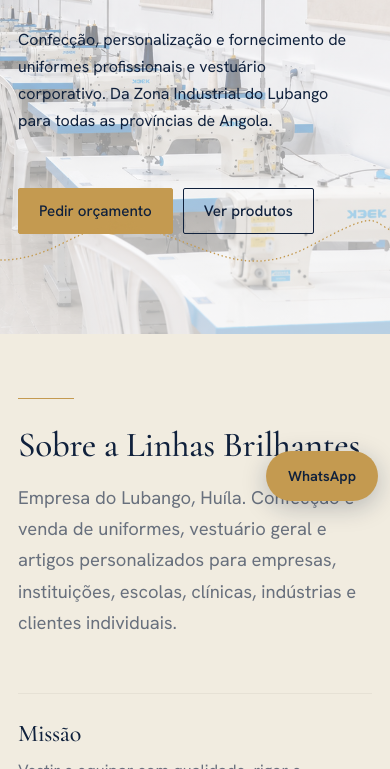
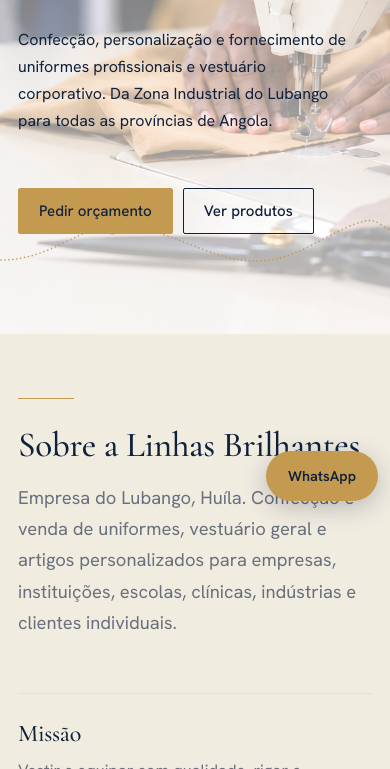
Before and after one commit to mcapuqui-rgb/Linhas-Brilhantes, a website with bundled scripts: page src/index.html in a window 390 px wide. Shown: the part 331-1100 px from the top of the page. Built offline with nearby package versions, Linux system fonts and the light colour scheme.

Commit message:
Atualização de efeitos e melhorias na responsividade

```diff
--- a/public/css/styles.css
+++ b/public/css/styles.css
@@ -7,6 +7,14 @@
    escuros só redefinem variáveis. Nenhum componente tem
    regras próprias por tema, o que evita conflitos de
    especificidade entre o claro automático e o manual.
+
+   Efeito de abertura (precisa do JS que põe a classe
+   "bg-calmo" no <html> 3 s depois de abrir a página):
+   - Ao abrir, as imagens de fundo aparecem sem véu.
+   - Passados 3 s, o véu sobe aos poucos até ao nível final.
+   - Véu da página: secção 3 (html::after) e variáveis
+     --page-veil / --page-veil-sm da secção 1.
+   - Véu do hero: secção 8B (.hero-slides::after).
 
    Alterações acrescentadas:
    - Secção 8B: fundo do hero com troca de imagens (fade)
@@ -44,13 +52,16 @@
   --ghost-color: #10213C;
   --ghost-hover: var(--gold-text);
 
-  /* Fundo da página (imagem sob um véu creme) */
-  --page-img:
-    linear-gradient(rgba(251, 250, 247, .95), rgba(251, 250, 247, 0.39)),
-    url("../img/Background/Background3.jpg");
-  --page-img-sm:
-    linear-gradient(rgba(251, 250, 247, 0.26), rgba(251, 250, 247, 0.233)),
-    url("../img/Background/Background3.jpg");
+  /* Fundo da página: a imagem e o véu são separados.
+     --page-veil    = véu final em computador (sobe 3 s depois de abrir)
+     --page-veil-sm = véu final em ecrãs até 860px
+     Para ver menos a imagem no fim, aumente os números (0 a 1). */
+  --page-img: url("../img/Background/Background3.jpg");
+  --page-veil:    linear-gradient(rgba(251, 250, 247, .95), rgba(251, 250, 247, 0.904));
+  --page-veil-sm: linear-gradient(rgba(251, 250, 247, 0.808), rgba(255, 255, 255, 0.856));
+
+  /* Duração da subida do véu (vale para a página e para o hero) */
+  --veil-time: 2.5s;
 
   /* Hero */
   --hero-img: url(../img/Background/Background3.jpg);
@@ -102,12 +113,9 @@
     --ghost-color: #FFFFFF;
     --ghost-hover: #C49A50;
 
-    --page-img:
-      linear-gradient(#10213C, rgba(0, 0, 0, .863)),
-      url("../img/Background/Background3.jpg");
-    --page-img-sm:
-      linear-gradient(rgba(16, 33, 60, .96), rgba(0, 0, 0, .93)),
-      url("../img/Background/Background3.jpg");
+    --page-img: url("../img/Background/Background3.jpg");
+    --page-veil:    linear-gradient(#10213C, rgba(0, 0, 0, .863));
+    --page-veil-sm: linear-gradient(rgba(16, 33, 60, .96), rgba(0, 0, 0, .93));
 
     --hero-img: url(../img/Background/Background3.jpg);
     --hero-overlay: linear-gradient(
@@ -151,12 +159,9 @@
   --ghost-color: #FFFFFF;
   --ghost-hover: #C49A50;
 
-  --page-img:
-    linear-gradient(#10213C, rgba(0, 0, 0, .863)),
-    url("../img/Background/Background3.jpg");
-  --page-img-sm:
-    linear-gradient(rgba(16, 33, 60, .96), rgba(0, 0, 0, .93)),
-    url("../img/Background/Background3.jpg");
+  --page-img: url("../img/Background/Background3.jpg");
+  --page-veil:    linear-gradient(#10213C, rgba(0, 0, 0, .863));
+  --page-veil-sm: linear-gradient(rgba(16, 33, 60, .96), rgba(0, 0, 0, .93));
 
   --hero-img: url(../img/Background/Background3.jpg);
   --hero-overlay: linear-gradient(
@@ -241,7 +246,8 @@ html {
 
 /* Imagem de fundo da página numa camada fixa atrás do conteúdo.
    "background-attachment: fixed" não funciona no iOS e, com "scroll",
-   o "cover" esticaria a imagem pela altura total da página. */
+   o "cover" esticaria a imagem pela altura total da página.
+   Aqui vai só a imagem, sem véu: ao abrir, vê-se por inteiro. */
 html::before {
   content: "";
 
@@ -255,6 +261,37 @@ html::before {
   background-repeat: no-repeat;
 
   pointer-events: none;
+}
+
+/* Véu da página, por cima da imagem. Começa transparente e,
+   quando o JS põe "bg-calmo" no <html> (3 s depois de abrir),
+   sobe aos poucos até ao nível final definido em --page-veil. */
+html::after {
+  content: "";
+
+  position: fixed;
+  inset: 0;
+  z-index: -1;
+
+  background: var(--page-veil);
+  opacity: 0;
+  transition: opacity var(--veil-time) ease;
+
+  pointer-events: none;
+}
+
+html.bg-calmo::after {
+  opacity: 1;
+}
+
+@media (max-width: 860px) {
+  html::after {
+    background: var(--page-veil-sm);
+  }
+
+  html::before {
+    background-image: url("../img/Background/Background3_mobile.jpg");
+  }
 }
 
 body {
@@ -722,7 +759,11 @@ nav a:not(.btn):hover::after {
   opacity: 1;
 }
 
-/* Véu do tema por cima das imagens (o mesmo que o hero usa) */
+/* Véu do tema por cima das imagens do hero.
+   Começa transparente (imagens por inteiro) e sobe quando o JS
+   põe "bg-calmo" no <html>, junto com o véu da página.
+   Para o hero ter o véu desde o início, apague as 3 linhas
+   marcadas com (*) e o bloco "html.bg-calmo .hero-slides::after". */
 .hero-slides::after {
   content: "";
 
@@ -730,6 +771,13 @@ nav a:not(.btn):hover::after {
   inset: 0;
 
   background-image: var(--hero-overlay);
+
+  opacity: 0;                                   /* (*) */
+  transition: opacity var(--veil-time) ease;    /* (*) */
+}
+
+html.bg-calmo .hero-slides::after {
+  opacity: 1;                                   /* (*) */
 }
 
 /* Conteúdo e linhas do hero ficam acima do fundo */
@@ -1410,12 +1458,6 @@ footer {
       70% center;
   }
 
-  /* Ecrãs pequenos: a imagem é muito recortada e o texto ocupa a
-     largura toda, então o véu fica mais denso. */
-  html::before {
-    background-image: var(--page-img-sm);
-  }
-
   #menu {
     display: block;
   }
--- a/public/js/main.js
+++ b/public/js/main.js
@@ -9,12 +9,18 @@ import { renderCatalogo } from "./components/catalogo.js";
 import { renderPortefolio } from "./components/portefolio.js";
 import { renderArte } from "./components/arte.js";
 import { renderClientes } from "./components/clientes.js";
+import { initBgVeil } from "./components/bg-veil.js";
 
 initMenu();
 fillProvincias();
 initHero();
 initHeroBg();
 initForm();
+initBgVeil({ delay: 500 });
+// Fundo: ao abrir, as imagens aparecem sem véu. Passados ESPERA ms
+// (contados depois de a página carregar), a classe "bg-calmo" sobe o véu.
+// O CSS faz a transição (ver --veil-time e html::after no styles.css).
+
 
 // Galeria de arte: pré-visualização de 4 obras com botão "Ver mais".
 // Fica antes do await para ficar sempre ligado, mesmo que o catálogo demore ou falhe.
--- a/src/css/styles.css
+++ b/src/css/styles.css
@@ -7,6 +7,14 @@
    escuros só redefinem variáveis. Nenhum componente tem
    regras próprias por tema, o que evita conflitos de
    especificidade entre o claro automático e o manual.
+
+   Efeito de abertura (precisa do JS que põe a classe
+   "bg-calmo" no <html> 3 s depois de abrir a página):
+   - Ao abrir, as imagens de fundo aparecem sem véu.
+   - Passados 3 s, o véu sobe aos poucos até ao nível final.
+   - Véu da página: secção 3 (html::after) e variáveis
+     --page-veil / --page-veil-sm da secção 1.
+   - Véu do hero: secção 8B (.hero-slides::after).
 
    Alterações acrescentadas:
    - Secção 8B: fundo do hero com troca de imagens (fade)
@@ -44,13 +52,16 @@
   --ghost-color: #10213C;
   --ghost-hover: var(--gold-text);
 
-  /* Fundo da página (imagem sob um véu creme) */
-  --page-img:
-    linear-gradient(rgba(251, 250, 247, .95), rgba(251, 250, 247, 0.39)),
-    url("../img/Background/Background3.jpg");
-  --page-img-sm:
-    linear-gradient(rgba(251, 250, 247, 0.26), rgba(251, 250, 247, 0.233)),
-    url("../img/Background/Background3.jpg");
+  /* Fundo da página: a imagem e o véu são separados.
+     --page-veil    = véu final em computador (sobe 3 s depois de abrir)
+     --page-veil-sm = véu final em ecrãs até 860px
+     Para ver menos a imagem no fim, aumente os números (0 a 1). */
+  --page-img: url("../img/Background/Background3.jpg");
+  --page-veil:    linear-gradient(rgba(251, 250, 247, .95), rgba(251, 250, 247, 0.904));
+  --page-veil-sm: linear-gradient(rgba(251, 250, 247, 0.808), rgba(255, 255, 255, 0.856));
+
+  /* Duração da subida do véu (vale para a página e para o hero) */
+  --veil-time: 2.5s;
 
   /* Hero */
   --hero-img: url(../img/Background/Background3.jpg);
@@ -102,12 +113,9 @@
     --ghost-color: #FFFFFF;
     --ghost-hover: #C49A50;
 
-    --page-img:
-      linear-gradient(#10213C, rgba(0, 0, 0, .863)),
-      url("../img/Background/Background3.jpg");
-    --page-img-sm:
-      linear-gradient(rgba(16, 33, 60, .96), rgba(0, 0, 0, .93)),
-      url("../img/Background/Background3.jpg");
+    --page-img: url("../img/Background/Background3.jpg");
+    --page-veil:    linear-gradient(#10213C, rgba(0, 0, 0, .863));
+    --page-veil-sm: linear-gradient(rgba(16, 33, 60, .96), rgba(0, 0, 0, .93));
 
     --hero-img: url(../img/Background/Background3.jpg);
     --hero-overlay: linear-gradient(
@@ -151,12 +159,9 @@
   --ghost-color: #FFFFFF;
   --ghost-hover: #C49A50;
 
-  --page-img:
-    linear-gradient(#10213C, rgba(0, 0, 0, .863)),
-    url("../img/Background/Background3.jpg");
-  --page-img-sm:
-    linear-gradient(rgba(16, 33, 60, .96), rgba(0, 0, 0, .93)),
-    url("../img/Background/Background3.jpg");
+  --page-img: url("../img/Background/Background3.jpg");
+  --page-veil:    linear-gradient(#10213C, rgba(0, 0, 0, .863));
+  --page-veil-sm: linear-gradient(rgba(16, 33, 60, .96), rgba(0, 0, 0, .93));
 
   --hero-img: url(../img/Background/Background3.jpg);
   --hero-overlay: linear-gradient(
@@ -241,7 +246,8 @@ html {
 
 /* Imagem de fundo da página numa camada fixa atrás do conteúdo.
    "background-attachment: fixed" não funciona no iOS e, com "scroll",
-   o "cover" esticaria a imagem pela altura total da página. */
+   o "cover" esticaria a imagem pela altura total da página.
+   Aqui vai só a imagem, sem véu: ao abrir, vê-se por inteiro. */
 html::before {
   content: "";
 
@@ -255,6 +261,37 @@ html::before {
   background-repeat: no-repeat;
 
   pointer-events: none;
+}
+
+/* Véu da página, por cima da imagem. Começa transparente e,
+   quando o JS põe "bg-calmo" no <html> (3 s depois de abrir),
+   sobe aos poucos até ao nível final definido em --page-veil. */
+html::after {
+  content: "";
+
+  position: fixed;
+  inset: 0;
+  z-index: -1;
+
+  background: var(--page-veil);
+  opacity: 0;
+  transition: opacity var(--veil-time) ease;
+
+  pointer-events: none;
+}
+
+html.bg-calmo::after {
+  opacity: 1;
+}
+
+@media (max-width: 860px) {
+  html::after {
+    background: var(--page-veil-sm);
+  }
+
+  html::before {
+    background-image: url("../img/Background/Background3_mobile.jpg");
+  }
 }
 
 body {
@@ -722,7 +759,11 @@ nav a:not(.btn):hover::after {
   opacity: 1;
 }
 
-/* Véu do tema por cima das imagens (o mesmo que o hero usa) */
+/* Véu do tema por cima das imagens do hero.
+   Começa transparente (imagens por inteiro) e sobe quando o JS
+   põe "bg-calmo" no <html>, junto com o véu da página.
+   Para o hero ter o véu desde o início, apague as 3 linhas
+   marcadas com (*) e o bloco "html.bg-calmo .hero-slides::after". */
 .hero-slides::after {
   content: "";
 
@@ -730,6 +771,13 @@ nav a:not(.btn):hover::after {
   inset: 0;
 
   background-image: var(--hero-overlay);
+
+  opacity: 0;                                   /* (*) */
+  transition: opacity var(--veil-time) ease;    /* (*) */
+}
+
+html.bg-calmo .hero-slides::after {
+  opacity: 1;                                   /* (*) */
 }
 
 /* Conteúdo e linhas do hero ficam acima do fundo */
@@ -1410,12 +1458,6 @@ footer {
       70% center;
   }
 
-  /* Ecrãs pequenos: a imagem é muito recortada e o texto ocupa a
-     largura toda, então o véu fica mais denso. */
-  html::before {
-    background-image: var(--page-img-sm);
-  }
-
   #menu {
     display: block;
   }
--- /dev/null
+++ b/src/js/components/bg-veil.js
@@ -0,0 +1,44 @@
+// Põe o véu no fundo 2 s depois de uma secção ficar em foco.
+// Ao mudar de secção, o véu desce e volta a subir 2 s depois.
+export function initBgVeil({ delay = 2000 } = {}) {
+  const root = document.documentElement;
+  const secoes = [...document.querySelectorAll("section")];
+  let timer = null;
+  let atual = null;
+
+  function ativar(secao) {
+    if (secao === atual) return;
+    atual = secao;
+    clearTimeout(timer);
+    root.classList.remove("bg-calmo");
+    timer = setTimeout(() => root.classList.add("bg-calmo"), delay);
+  }
+
+  // Sem secções ou sem IntersectionObserver: comportamento simples
+  if (!secoes.length || !("IntersectionObserver" in window)) {
+    timer = setTimeout(() => root.classList.add("bg-calmo"), delay);
+    return;
+  }
+
+  // Altura visível (em px) de cada secção. Usa pixels e não percentagem,
+  // porque em telemóvel as secções são mais altas que o ecrã.
+  const visivel = new Map();
+
+  const io = new IntersectionObserver(
+    (entradas) => {
+      entradas.forEach((e) => {
+        visivel.set(e.target, e.isIntersecting ? e.intersectionRect.height : 0);
+      });
+
+      let melhor = null;
+      let max = 0;
+      visivel.forEach((h, el) => {
+        if (h > max) { max = h; melhor = el; }
+      });
+      if (melhor) ativar(melhor);
+    },
+    { threshold: Array.from({ length: 21 }, (_, i) => i / 20) }
+  );
+
+  secoes.forEach((s) => io.observe(s));
+}
--- a/src/js/main.js
+++ b/src/js/main.js
@@ -9,12 +9,18 @@ import { renderCatalogo } from "./components/catalogo.js";
 import { renderPortefolio } from "./components/portefolio.js";
 import { renderArte } from "./components/arte.js";
 import { renderClientes } from "./components/clientes.js";
+import { initBgVeil } from "./components/bg-veil.js";
 
 initMenu();
 fillProvincias();
 initHero();
 initHeroBg();
 initForm();
+initBgVeil({ delay: 500 });
+// Fundo: ao abrir, as imagens aparecem sem véu. Passados ESPERA ms
+// (contados depois de a página carregar), a classe "bg-calmo" sobe o véu.
+// O CSS faz a transição (ver --veil-time e html::after no styles.css).
+
 
 // Galeria de arte: pré-visualização de 4 obras com botão "Ver mais".
 // Fica antes do await para ficar sempre ligado, mesmo que o catálogo demore ou falhe.
```
Also changed, not shown: public/js/components/bg-veil.js (added, +44 -0 lines), public/js/components/hero-bg.js (+6 -7 lines), src/js/components/hero-bg.js (+6 -7 lines), public/img/Background/Background3_mobile.jpg (added), src/img/Background/Background3_mobile.jpg (added).
